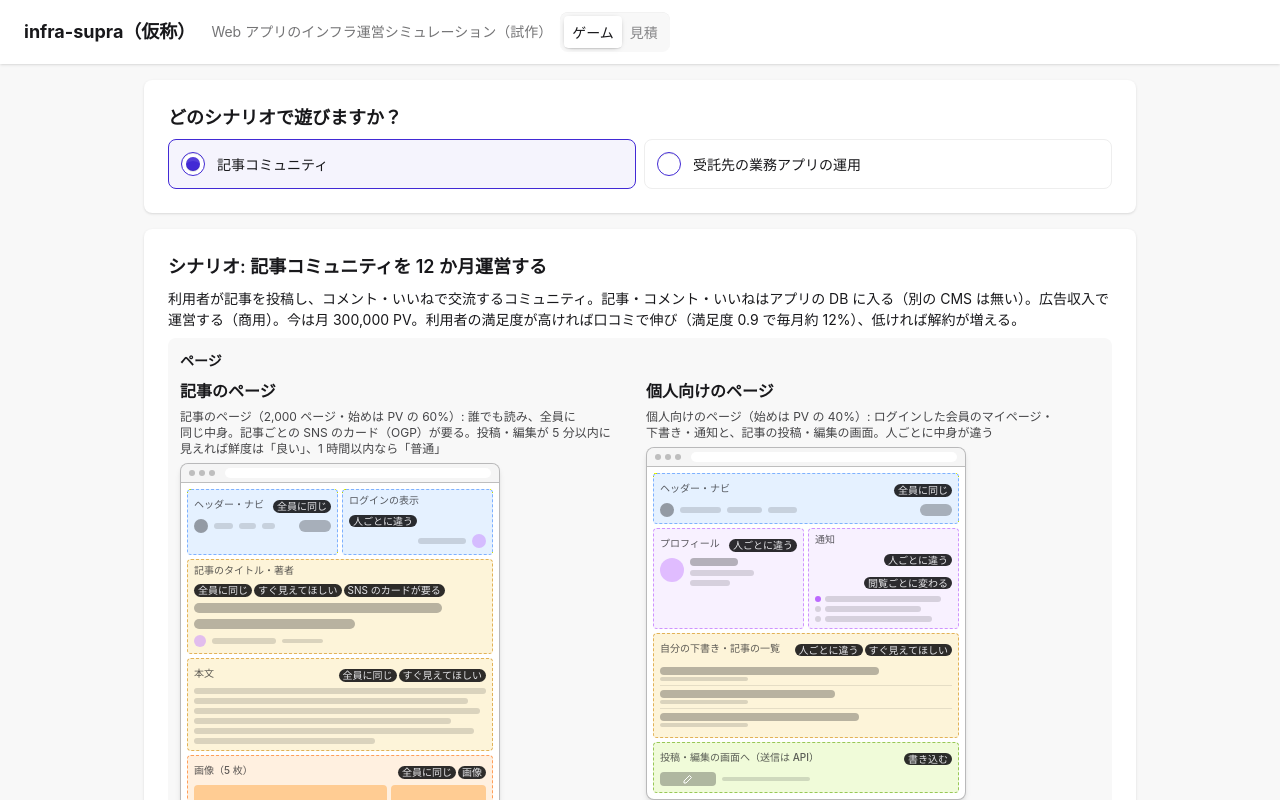
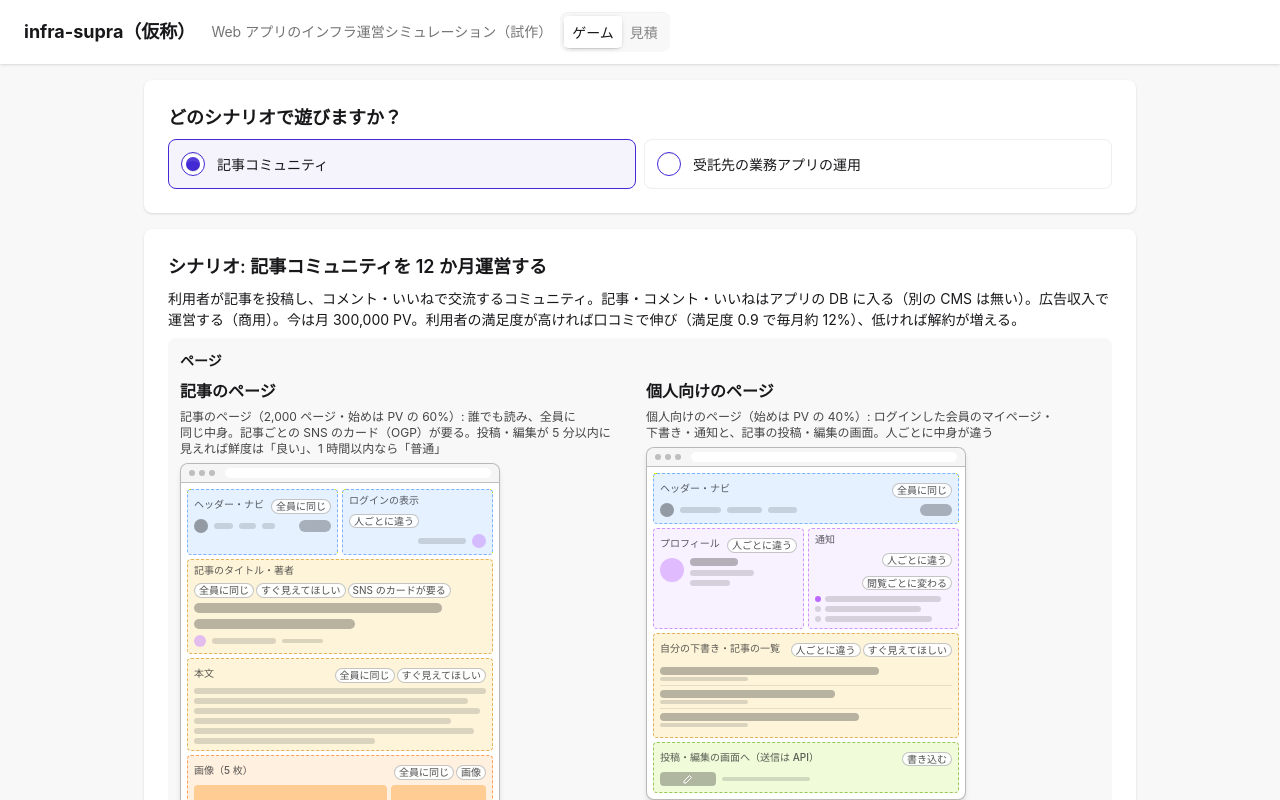
Before and after one commit to Daiius/infra-supra, a React (Vite) app in the folder packages/web/: page / in a window 1280 px wide. Shown: the top 800 px of the page. Built offline with nearby package versions, Linux system fonts and the light colour scheme.

Commit message:
fix(web): 要件の札を白地・細枠・灰色の字にしてマイルドに

```diff
--- a/packages/web/src/page-wireframes.tsx
+++ b/packages/web/src/page-wireframes.tsx
@@ -127,12 +127,12 @@ export type ScenarioPage = ReturnType<typeof scenarioWireframes>[number];
 const NEED_ORDER = Object.keys(REGION_NEEDS) as RegionNeed[];
 
 /**
- * 区画の要件の札（墨の色で塗る。D-113）。作られ方・描き方の色（success・info・warning・secondary・accent の枠と淡い塗り、
- * 選んだものの primary）と見分けられるよう、有彩色を使わず neutral で塗る。
+ * 区画の要件の札（白っぽい地・細い枠・灰色の字。D-113）。作られ方・描き方の色（success・info・warning・secondary・accent の枠と淡い塗り、
+ * 選んだものの primary）と見分けられるよう、有彩色を使わず base 系の色だけで描く。
  */
 function NeedTag({ need }: { need: RegionNeed }) {
   return (
-    <span className="inline-block rounded-full bg-neutral/85 px-1 text-[10px] leading-tight whitespace-nowrap text-neutral-content">
+    <span className="inline-block rounded-full border border-base-content/25 bg-base-100/90 px-1 text-[10px] leading-tight whitespace-nowrap text-base-content/75">
       {REGION_NEEDS[need].short}
     </span>
   );
```
